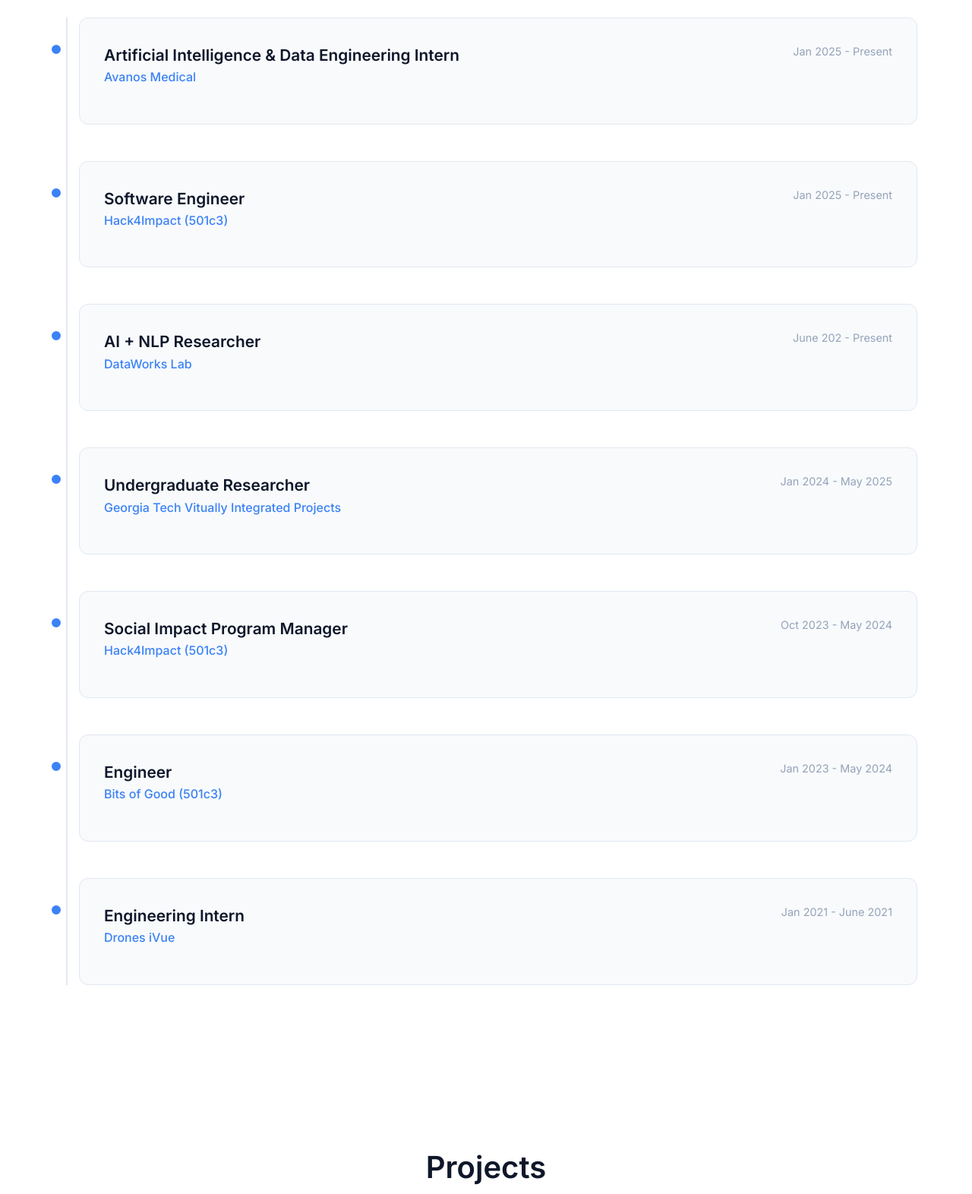
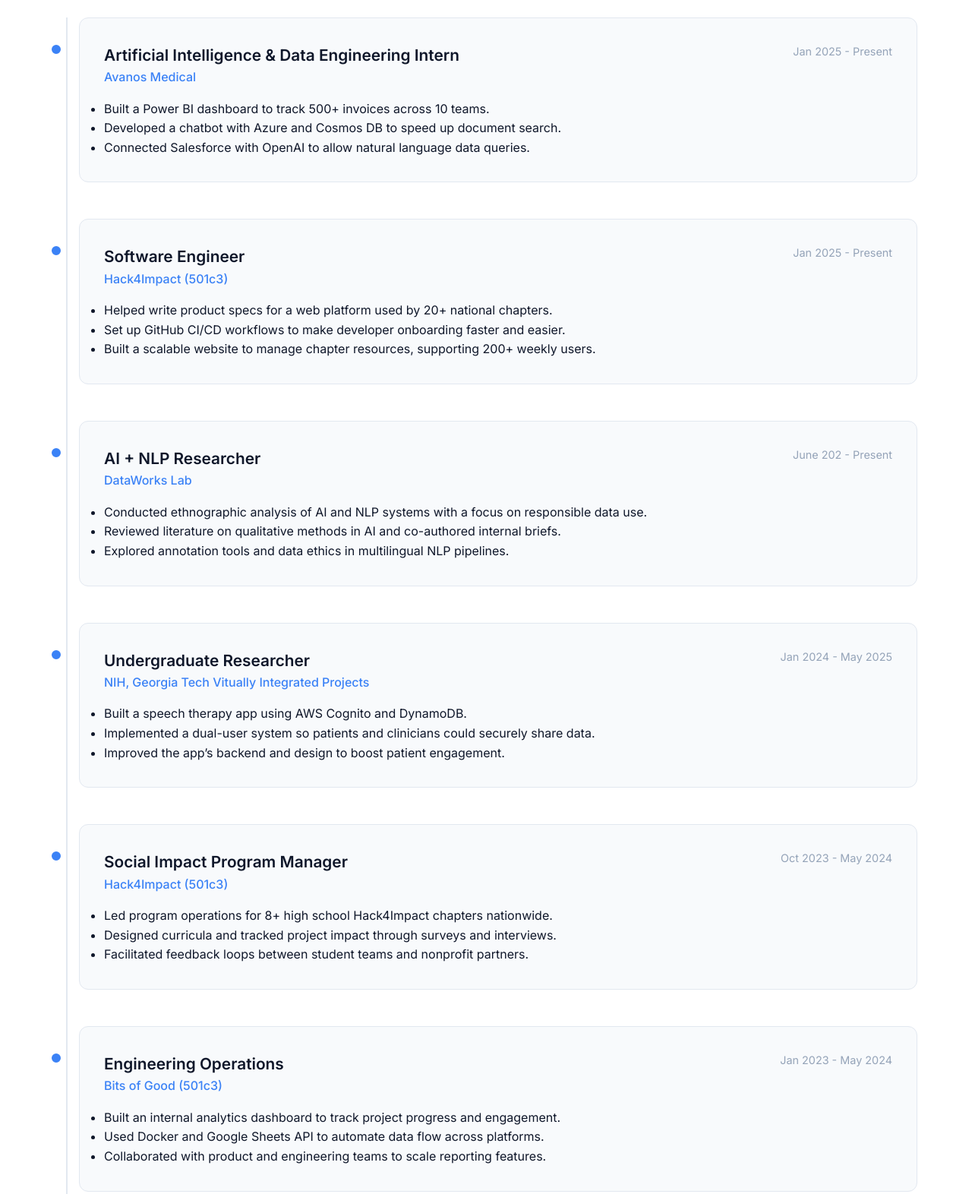
Before and after one commit to mgolla1623/portfolio, a plain HTML site: page web.html in a window 1280 px wide. Shown: the part 1900-3472 px from the top of the page at 76% size. Drawn offline with Linux system fonts and the light colour scheme.

Commit message:
Update web.html

```diff
--- a/web.html
+++ b/web.html
@@ -733,7 +733,11 @@
                     <span class="experience-date">Jan 2025 - Present</span>
                 </div>
                 <p class="experience-description">
-
+                    <ul>
+                    <li>Built a Power BI dashboard to track 500+ invoices across 10 teams.</li>
+                    <li>Developed a chatbot with Azure and Cosmos DB to speed up document search.</li>
+                    <li>Connected Salesforce with OpenAI to allow natural language data queries.</li>
+                    </ul>
                 </p>
             </div>
 
@@ -746,7 +750,11 @@
                     <span class="experience-date">Jan 2025 - Present</span>
                 </div>
                 <p class="experience-description">
-
+                    <ul>
+                    <li>Helped write product specs for a web platform used by 20+ national chapters.</li>
+                    <li>Set up GitHub CI/CD workflows to make developer onboarding faster and easier.</li>
+                    <li>Built a scalable website to manage chapter resources, supporting 200+ weekly users.</li>
+                    </ul>
                 </p>
             </div>
 
@@ -759,7 +767,11 @@
                     <span class="experience-date">June 202 - Present </span>
                 </div>
                 <p class="experience-description">
-
+                    <ul>
+                    <li>Conducted ethnographic analysis of AI and NLP systems with a focus on responsible data use.</li>
+                    <li>Reviewed literature on qualitative methods in AI and co-authored internal briefs.</li>
+                    <li>Explored annotation tools and data ethics in multilingual NLP pipelines.</li>
+                    </ul>
                 </p>
             </div>
 
@@ -767,11 +779,16 @@
                 <div class="experience-header">
                     <div>
                         <h3 class="experience-title">Undergraduate Researcher</h3>
-                        <p class="experience-company">Georgia Tech Vitually Integrated Projects</p>
+                        <p class="experience-company">NIH, Georgia Tech Vitually Integrated Projects</p>
                     </div>
                     <span class="experience-date">Jan 2024 - May 2025</span>
                 </div>
                 <p class="experience-description">
+                  <ul>
+                    <li>Built a speech therapy app using AWS Cognito and DynamoDB.</li>
+                    <li>Implemented a dual-user system so patients and clinicians could securely share data.</li>
+                    <li>Improved the app’s backend and design to boost patient engagement.</li>
+                    </ul>
 
                 </p>
             </div>
@@ -785,6 +802,11 @@
                     <span class="experience-date">Oct 2023 - May 2024</span>
                 </div>
                 <p class="experience-description">
+                    <ul>
+                    <li>Led program operations for 8+ high school Hack4Impact chapters nationwide.</li>
+                    <li>Designed curricula and tracked project impact through surveys and interviews.</li>
+                    <li>Facilitated feedback loops between student teams and nonprofit partners.</li>
+                    </ul>
 
                 </p>
             </div>
@@ -792,12 +814,17 @@
             <div class="experience-item">
                 <div class="experience-header">
                     <div>
-                        <h3 class="experience-title">Engineer</h3>
+                        <h3 class="experience-title">Engineering Operations</h3>
                         <p class="experience-company">Bits of Good (501c3)</p>
                     </div>
                     <span class="experience-date">Jan 2023 - May 2024</span>
                 </div>
                 <p class="experience-description">
+                    <ul>
+                    <li>Built an internal analytics dashboard to track project progress and engagement.</li>
+                    <li>Used Docker and Google Sheets API to automate data flow across platforms.</li>
+                    <li>Collaborated with product and engineering teams to scale reporting features.</li>
+                    </ul>
 
                 </p>
             </div>
@@ -810,7 +837,11 @@
                     <span class="experience-date">Jan 2021 - June 2021</span>
                 </div>
                 <p class="experience-description">
-
+                    <ul>
+                    <li>Wrote and tested Arduino code for ultrasonic sensors to improve drone navigation.</li>
+                    <li>Used C to help connect drone hardware with software for better performance.</li>
+                    <li>Debugged code to support smooth operation of the company's customer-facing website.</li>
+                    </ul>
                 </p>
             </div>
         </div>
```
